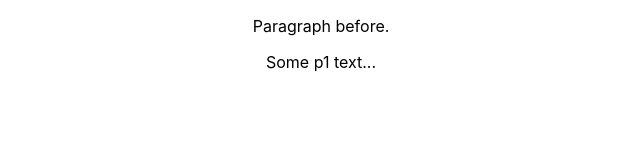
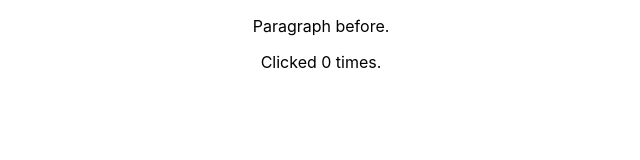
Before and after one commit to DominikLoncar/react-practice, a React (Create React App) app: page / in a window 1280 px wide. Shown: the top 160 px of the page, without its empty margins (319-959 px from the left). Built offline with nearby package versions, Linux system fonts and the light colour scheme.

Commit message:
Implemented counter.

```diff
--- a/src/App.js
+++ b/src/App.js
@@ -12,12 +12,12 @@ function SomeText({p1, p2}) {
 
 function App() {
 
-  const [p1, setP1] = useState("Some p1 text...");
+  const [p1, setP1] = useState(0);
 
   return (
     <div className="App">
       <p>Paragraph before.</p>
-      <p onClick={() => setP1("Updated p1 text.")}> {p1} </p>
+      <p onClick={() => setP1(p1+1)}> {`Clicked ${p1} times.`} </p>
     </div>
   );
 }
```
